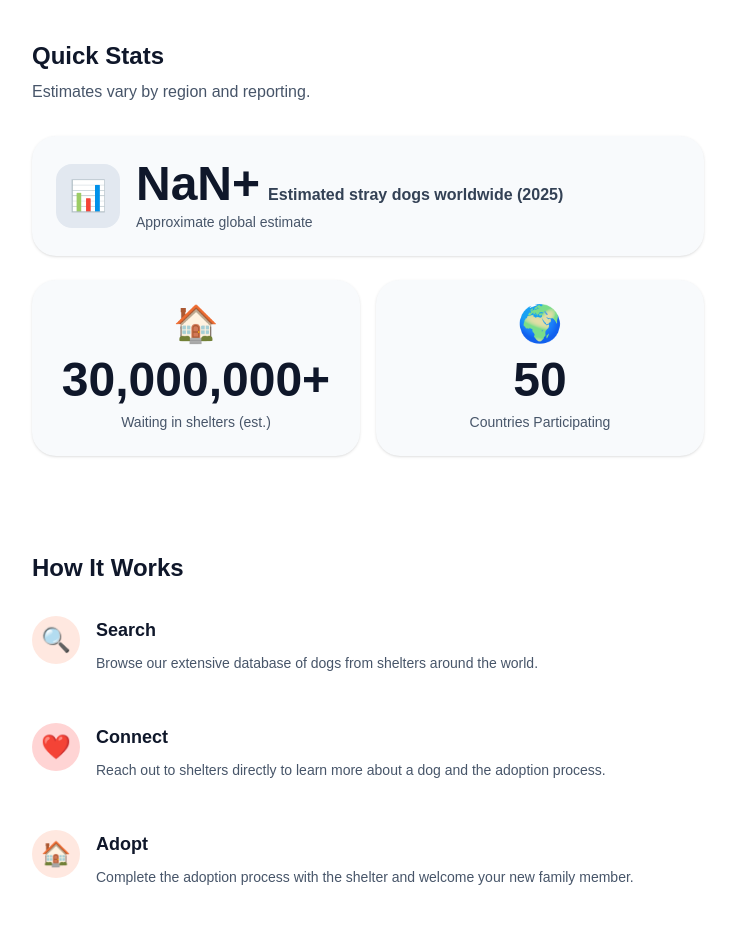
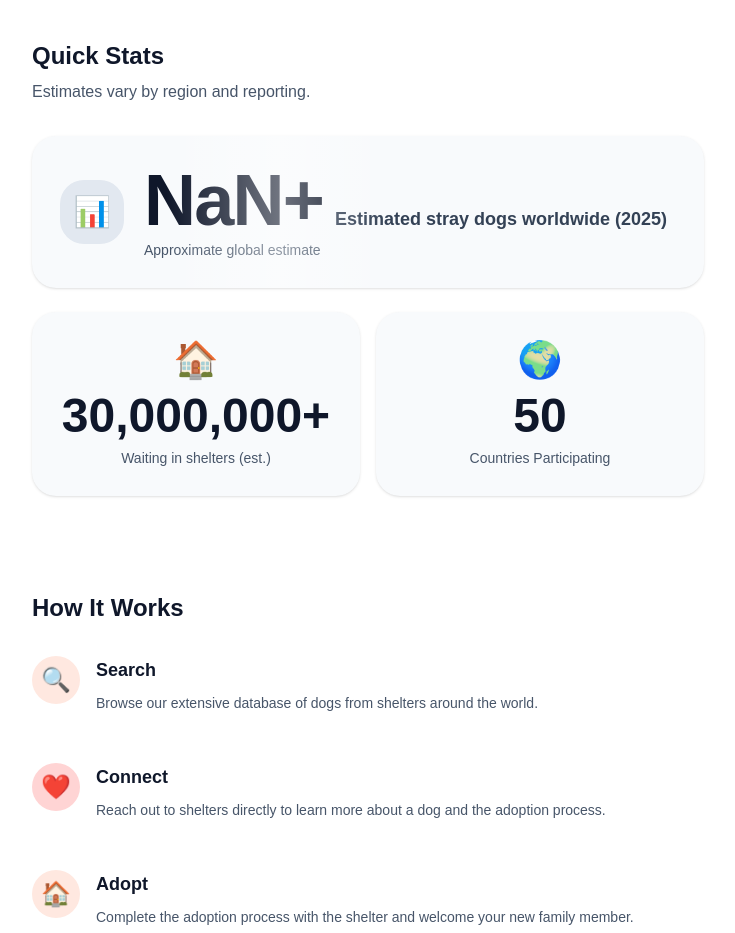
Before and after one commit to GCU-Second-Chance/SecondChance-Global-frontend, a Next.js app: page / in a window 1280 px wide. Shown: the part 1300-2233 px from the top of the page, without its empty margins (272-1007 px from the left). Built offline with nearby package versions, Linux system fonts and the light colour scheme; no server answers.

Commit message:
ui(landing): enlarge Quick Stats numerals and add in-view light sweep animation; refine hero background gradients

```diff
--- a/components/landing/QuickStats.tsx
+++ b/components/landing/QuickStats.tsx
@@ -19,10 +19,12 @@ function CountUpAnimation({
   end,
   suffix,
   duration = 2,
+  className,
 }: {
   end: number;
   suffix: string;
   duration?: number;
+  className?: string;
 }) {
   const [count, setCount] = useState(0);
   const ref = useRef<HTMLDivElement>(null);
@@ -55,7 +57,7 @@ function CountUpAnimation({
   }, [end, duration, isInView]);
 
   return (
-    <div ref={ref} className="text-4xl font-bold text-gray-900 md:text-5xl">
+    <div ref={ref} className={className ?? "text-4xl font-bold text-gray-900 md:text-5xl"}>
       {count.toLocaleString()}
       {suffix}
     </div>
@@ -89,22 +91,34 @@ export default function QuickStats() {
 
         {/* Featured Stat Card */}
         <motion.div
-          className="mb-4 flex items-center gap-3 rounded-2xl bg-gray-50 p-4 shadow-sm md:mb-6 md:gap-4 md:p-6"
+          className="relative mb-4 flex items-center gap-3 overflow-hidden rounded-3xl bg-gray-50 p-5 shadow md:mb-6 md:gap-5 md:p-7"
           initial={{ opacity: 0, y: 30 }}
           whileInView={{ opacity: 1, y: 0 }}
           viewport={{ once: true }}
           transition={{ duration: 0.6, delay: 0.1 }}
         >
+          {/* Light sweep animation */}
+          <motion.div
+            className="pointer-events-none absolute -left-1/3 top-0 h-full w-1/3 bg-gradient-to-r from-white/0 via-white/40 to-white/0"
+            initial={{ x: "-120%" }}
+            whileInView={{ x: "160%" }}
+            viewport={{ once: true }}
+            transition={{ duration: 1.2, ease: "easeOut", delay: 0.2 }}
+          />
           <div className="flex-shrink-0">
-            <div className="h-12 w-12 overflow-hidden rounded-xl bg-gray-200 md:h-16 md:w-16">
+            <div className="h-12 w-12 overflow-hidden rounded-2xl bg-gray-200 md:h-16 md:w-16">
               <div className="flex h-full items-center justify-center text-2xl md:text-3xl">📊</div>
             </div>
           </div>
           <div className="flex-1">
             <div className="mb-0.5 text-xl font-bold text-gray-900 md:mb-1 md:text-2xl">
-              <div className="flex items-baseline gap-2">
-                <CountUpAnimation end={STRAY_DOGS_WORLDWIDE} suffix="+" />
-                <span className="text-sm font-semibold text-gray-700 md:text-base">
+              <div className="flex flex-col gap-1 md:flex-row md:items-baseline md:gap-3">
+                <CountUpAnimation
+                  end={STRAY_DOGS_WORLDWIDE}
+                  suffix="+"
+                  className="leading-none text-5xl font-extrabold tracking-tight text-gray-900 md:text-6xl lg:text-7xl"
+                />
+                <span className="text-sm font-semibold text-gray-700 md:text-base lg:text-lg">
                   Estimated stray dogs worldwide (2025)
                 </span>
               </div>
@@ -118,14 +132,18 @@ export default function QuickStats() {
           {stats.map((stat, index) => (
             <motion.div
               key={stat.label}
-              className="rounded-2xl bg-gray-50 p-4 text-center shadow-sm transition-all hover:shadow-md md:p-6"
+              className="rounded-3xl bg-gray-50 p-5 text-center shadow transition-all hover:shadow-md md:p-7"
               initial={{ opacity: 0, y: 30 }}
               whileInView={{ opacity: 1, y: 0 }}
               viewport={{ once: true }}
               transition={{ duration: 0.6, delay: (index + 1) * 0.1 }}
             >
               {stat.icon && <div className="mb-2 text-3xl md:mb-3 md:text-4xl">{stat.icon}</div>}
-              <CountUpAnimation end={stat.value} suffix={stat.suffix || ""} />
+              <CountUpAnimation
+                end={stat.value}
+                suffix={stat.suffix || ""}
+                className="text-4xl font-extrabold text-gray-900 md:text-5xl"
+              />
               <div className="mt-1 text-xs text-gray-600 md:mt-2 md:text-sm">{stat.label}</div>
             </motion.div>
           ))}
```
